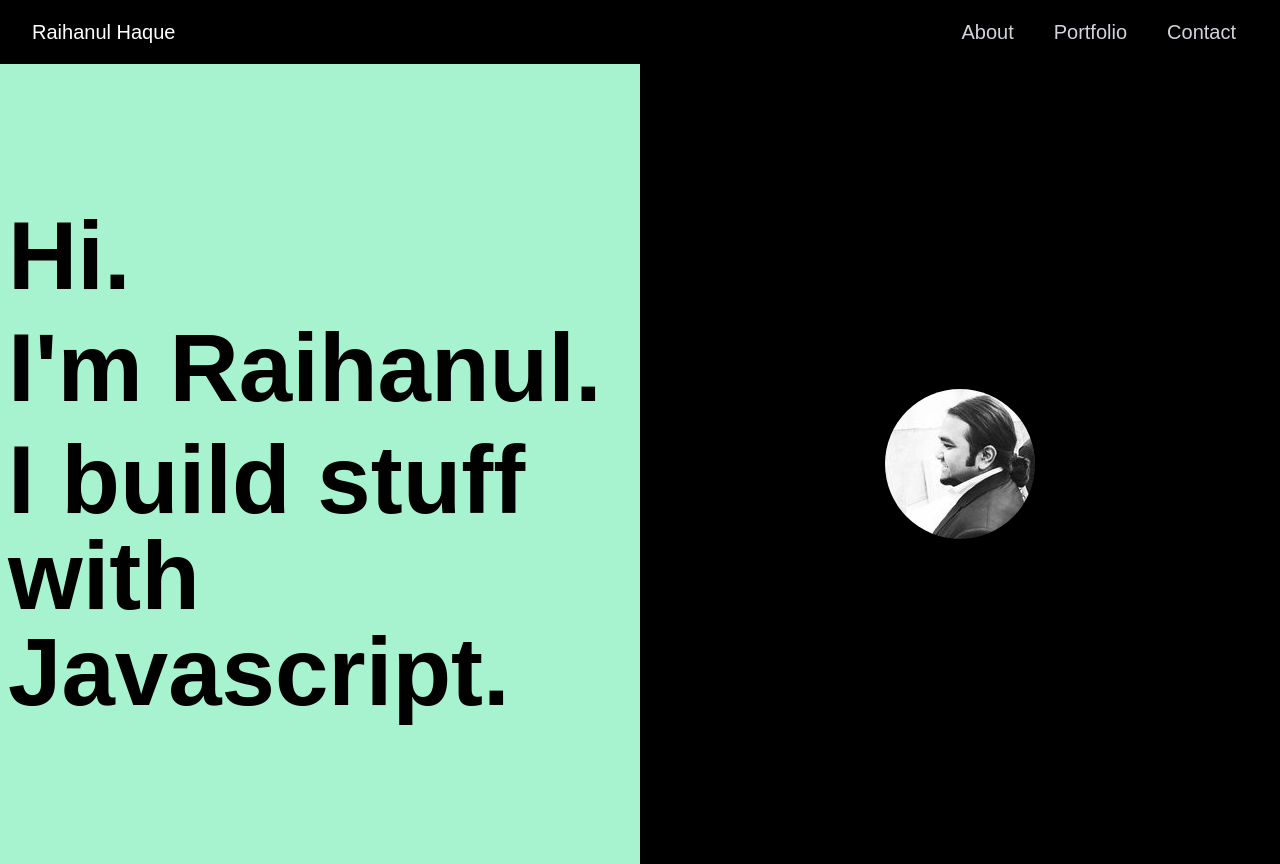
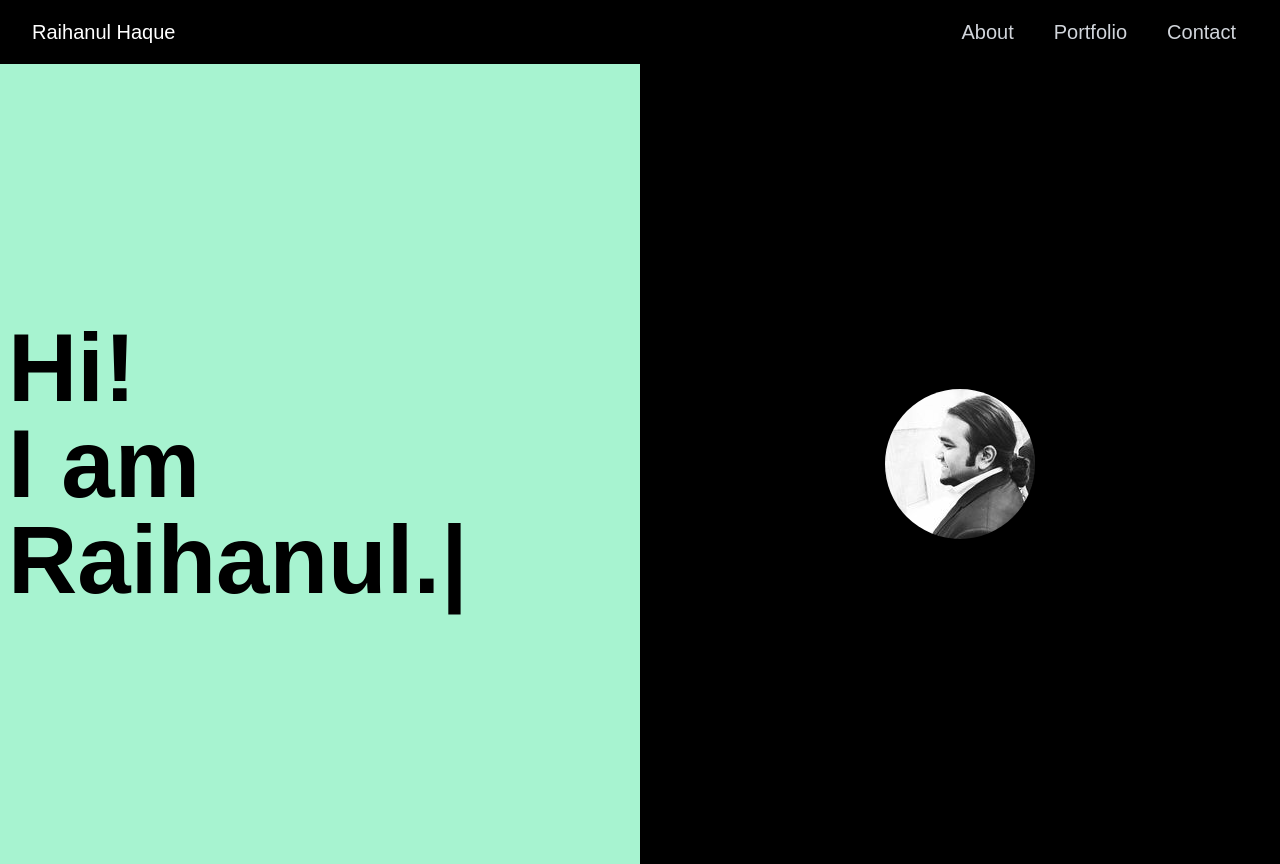
Before and after one commit to raihanulhaque643/portfolio2, a React (Create React App) app: page / in a window 1280 px wide. Built offline with nearby package versions, Linux system fonts and the light colour scheme; a web font is replaced by a local one.

Commit message:
typewriter effect added to homepage

```diff
--- a/package.json
+++ b/package.json
@@ -14,6 +14,7 @@
     "react-dom": "^17.0.1",
     "react-router-dom": "^5.2.0",
     "react-scripts": "4.0.3",
+    "typewriter-effect": "^2.17.0",
     "web-vitals": "^1.1.0"
   },
   "scripts": {
--- a/public/index.html
+++ b/public/index.html
@@ -26,7 +26,7 @@
       work correctly both with client-side routing and a non-root public URL.
       Learn how to configure a non-root public URL by running `npm run build`.
     -->
-    <title>React Tailwind Boiler</title>
+    <title>Raihanul Haque</title>
   </head>
   <body>
     <noscript>You need to enable JavaScript to run this app.</noscript>
--- a/src/pages/Home.js
+++ b/src/pages/Home.js
@@ -1,14 +1,27 @@
 import React from 'react'
 import me from '../assets/me.jpg'
+import Typewriter from 'typewriter-effect'
 
 const Home = () => {
     return (
         <div className="flex flex-row min-w-screen max-w-auto justify-center align-center min-h-screen max-height-auto bg-black">
             <div className="flex flex-col w-full items-center justify-center bg-green-200">
-                <div className="flex flex-col text-black text-4xl sm:text-4xl md:text-6xl lg:text-8xl font-bold px-2">
-                <span className="my-2">Hi.</span>
-                <span className="my-2">I'm Raihanul.</span>
-                <span className="my-2">I build stuff with Javascript.</span>
+                <div className="flex flex-col text-black text-4xl sm:text-4xl md:text-6xl lg:text-8xl font-bold px-2 my-2">
+                    <Typewriter
+                    onInit={(typewriter) => {
+                        typewriter.typeString('Hi!')
+                        .pauseFor(2000)
+                        // .deleteAll()
+                        .typeString('<br>I am Raihanul.')
+                        .pauseFor(2000)
+                        // .deleteAll()
+                        .typeString('<br>I build stuff with Javascirpt!')
+                        .start()
+                    }}
+                    />
+                {/* <span>Hi.</span>
+                <span>I'm Raihanul.</span>
+                <span>I build stuff with Javascript.</span> */}
                 </div>
             </div>
             <div className="flex flex-col w-full items-center justify-center">
```
Also changed, not shown: 1 other file (tests, documents, lock files or other folders).
